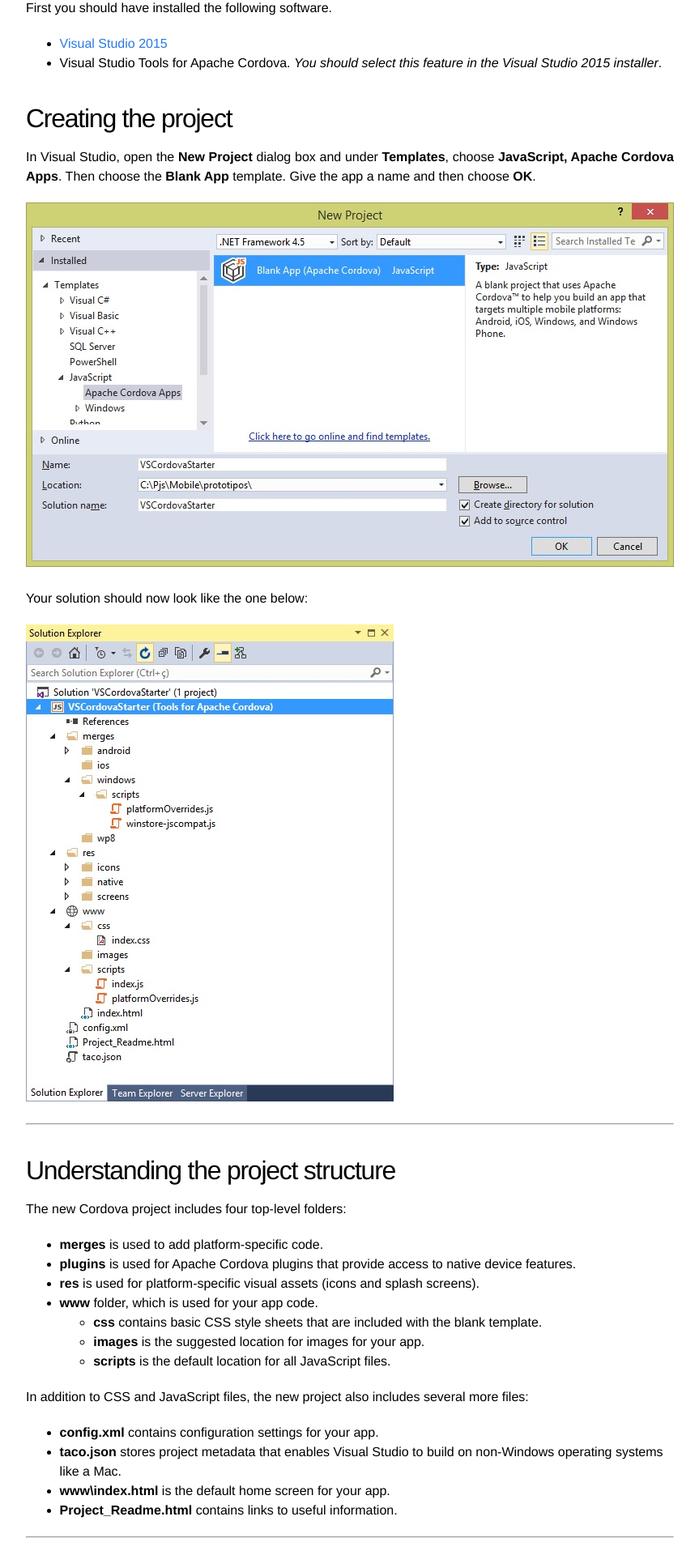
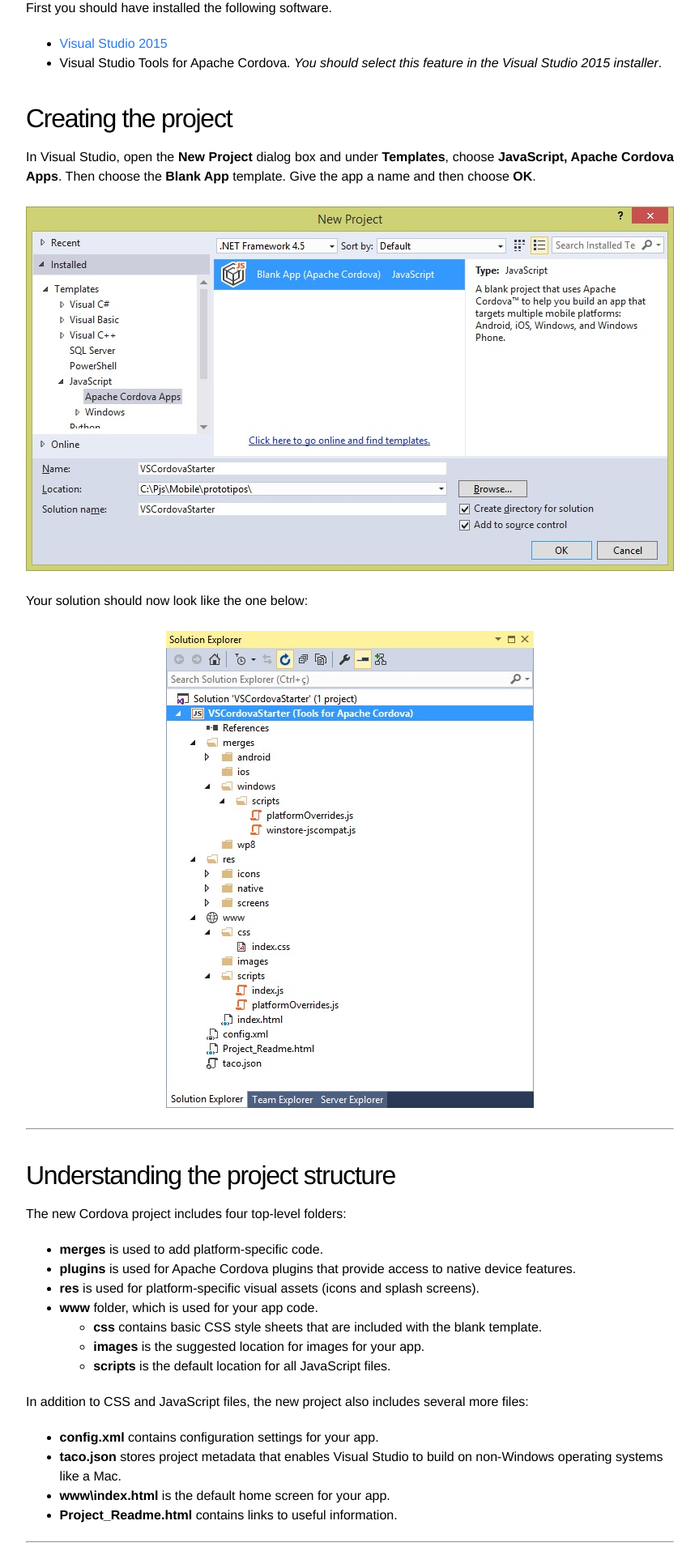
Before and after one commit to eberlitz/eberlitz.github.io, a Jekyll site: the page built from _posts/2015-05-27-using-visual-studio-2015-to-build-hybrid-apps.markdown, in a window 1280 px wide. Shown: the part 385-2305 px from the top of the page at 81% size, without its empty margins (208-1071 px from the left). Built offline with Jekyll 4.4.1, drawn with Linux system fonts in a browser that asks for light colours; Markdown is read by kramdown in place of the engine named in the settings; comment, search, counter and statistics services are not loaded.

Commit message:
Css for images

```diff
--- a/css/main.css
+++ b/css/main.css
@@ -34,9 +34,7 @@
   zoom: 1;
 }
 
-.post p {
-  text-align: justify;
-}
+
 
 
 /* Layout Styles */
@@ -170,6 +168,7 @@
 /* Post styles */
 /* ----------------------------------------------------------*/
 
+
 .post-header { margin: 10px 0 30px; }
 
 .post-header h1 {
@@ -183,6 +182,20 @@
   font-size: 15px;
   color: #818181;
   margin-top: 5px;
+}
+
+.post-content p {
+  text-align: justify;
+}
+
+.post-content img {
+  display: block;
+  margin-top: 25px;
+  margin-bottom: 25px;
+  margin-left: auto;
+  margin-right: auto;
+  max-width: 100%;
+  vertical-align: middle;
 }
 
 .post-content { margin: 0 0 30px; }
```
